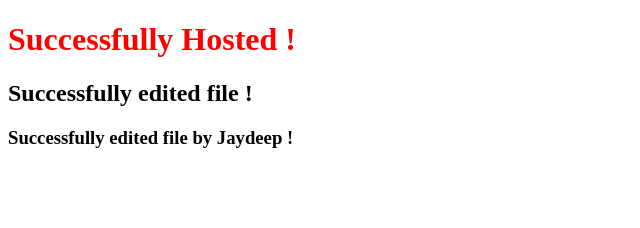
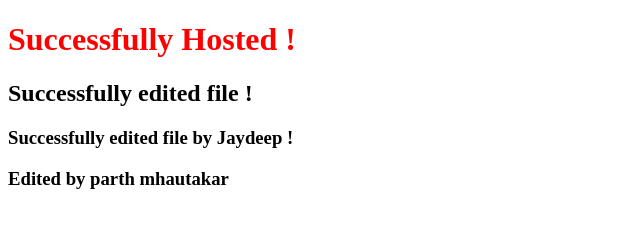
Before and after one commit to vitthalhumbe/DemoHTML, a plain HTML site: page index.html in a window 1280 px wide. Shown: the whole page, without its empty margins (0-640 px from the left). Drawn offline with Linux system fonts and the light colour scheme.

Commit message:
Add p tag

```diff
--- a/index.html
+++ b/index.html
@@ -7,5 +7,6 @@
     <h1 style="color:red;">Successfully Hosted !</h1>
     <h2>Successfully edited file !</h2>
     <h3>Successfully edited file by Jaydeep !<h3>
+      <p> Edited by parth mhautakar</p>
   </body>
 </html>
```
